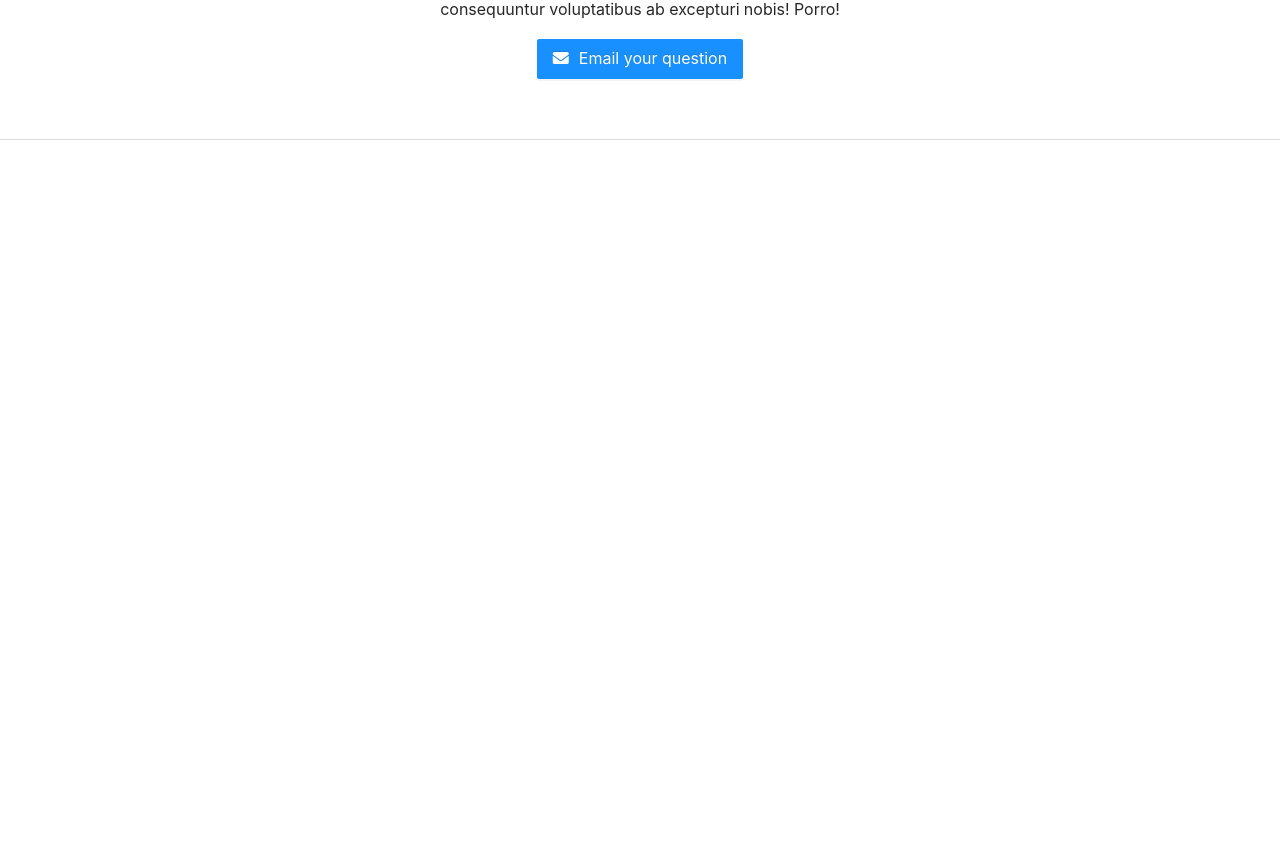
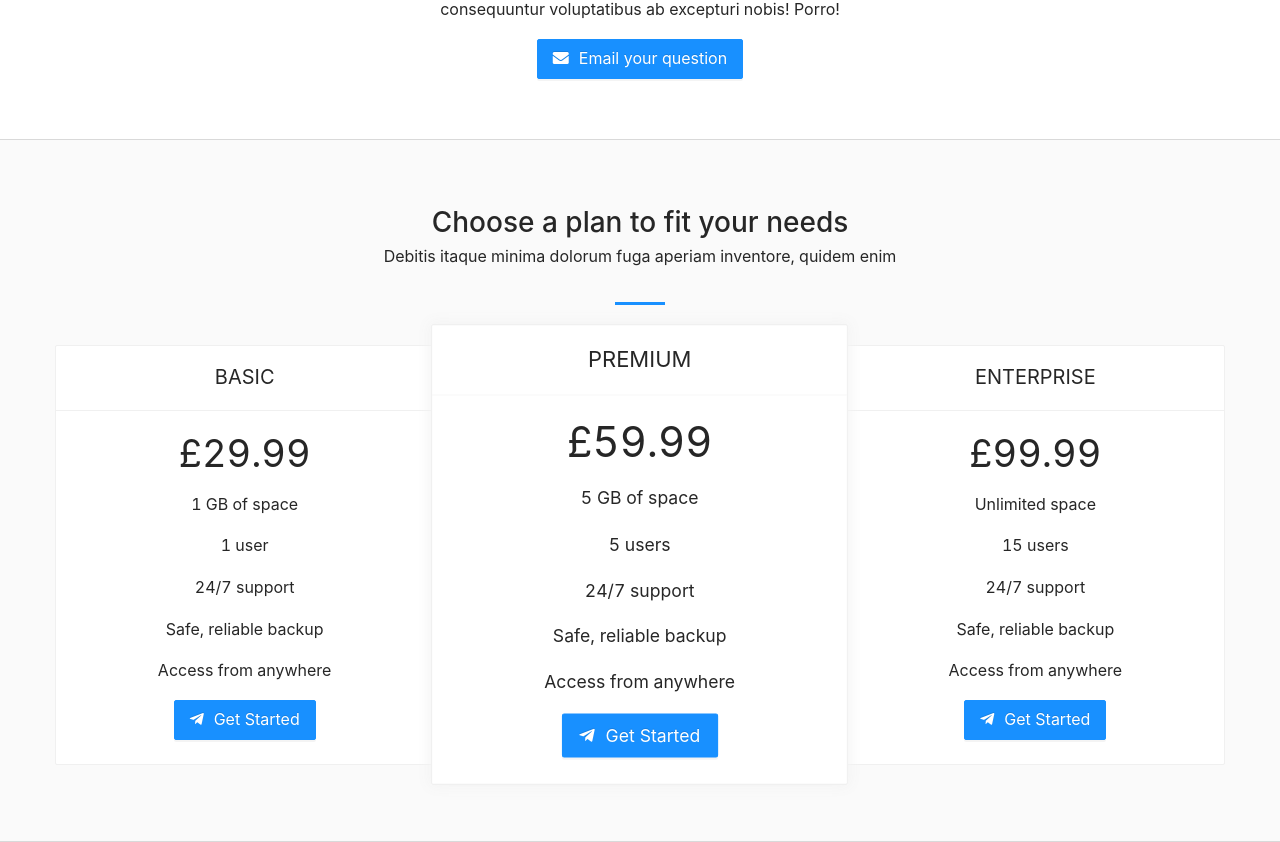
Before and after one commit to yazidam/web_site, a React (Create React App) app: page / in a window 1280 px wide. Shown: the part 3332-4174 px from the top of the page. Before the commit the page ends 3472 px from the top, so only its background shows below. Built offline with nearby package versions, Linux system fonts and the light colour scheme.

Commit message:
Plans using lists component

```diff
--- a/src/App.css
+++ b/src/App.css
@@ -348,7 +348,7 @@
 .pricingBlock .ant-list {
   text-align: center;
 }
-
+/* bech card eli f wset jet kbira ou 5arja */
 .pricingBlock .ant-row > div:nth-child(2) .ant-list-item {
   box-shadow: 0 0 12px 2px #f3f3f3;
   transform: scale(1.1);
--- /dev/null
+++ b/src/components/home/Princing.js
@@ -0,0 +1,87 @@
+import React from "react";
+import { List, Card, Button } from "antd";
+
+const data = [
+  {
+    title: "Basic",
+    content: [
+      {
+        price: "£29.99",
+        space: "1 GB of space",
+        user: "1 user",
+        support: "24/7 support",
+        backup: "Safe, reliable backup",
+        access: "Access from anywhere",
+      },
+    ],
+  },
+  {
+    title: "Premium",
+    content: [
+      {
+        price: "£59.99",
+        space: "5 GB of space",
+        user: "5 users",
+        support: "24/7 support",
+        backup: "Safe, reliable backup",
+        access: "Access from anywhere",
+      },
+    ],
+  },
+  {
+    title: "Enterprise",
+    content: [
+      {
+        price: "£99.99",
+        space: "Unlimited space",
+        user: "15 users",
+        support: "24/7 support",
+        backup: "Safe, reliable backup",
+        access: "Access from anywhere",
+      },
+    ],
+  },
+];
+const Princing = () => {
+  return (
+    <div id="pricing" className="block pricingBlock bgGray">
+      <div className="container-fluid">
+        <div className="titleHolder">
+          <h2>Choose a plan to fit your needs</h2>
+          <p>
+            Debitis itaque minima dolorum fuga aperiam inventore, quidem enim
+          </p>
+        </div>
+        <List
+          grid={{
+            gutter: 16,
+            xs: 1,
+            sm: 1,
+            md: 3,
+            lg: 3,
+            xl: 3,
+            xxl: 3,
+          }}
+          dataSource={data}
+          renderItem={(item) => (
+            <List.Item>
+              <Card title={item.title}>
+                <p className="large">{item.content[0].price}</p>
+                <p>{item.content[0].space}</p>
+                <p>{item.content[0].user}</p>
+                <p>{item.content[0].support}</p>
+                <p>{item.content[0].backup}</p>
+                <p>{item.content[0].access}</p>
+                <Button type="primary" size="large">
+                  <i className="fab fa-telegram-plane"></i> Get Started
+                </Button>
+              </Card>
+            </List.Item>
+          )}
+        />
+      </div>
+    </div>
+  );
+};
+
+export default Princing;
--- a/src/views/Home.js
+++ b/src/views/Home.js
@@ -5,6 +5,7 @@
 
 import Hero from "../components/home/Hero";
 import Works from "../components/home/Works";
+import Princing from "../components/home/Princing";
 
 const Home = () => {
   return (
@@ -14,6 +15,7 @@
       <Feature />
       <Works />
       <Faq />
+      <Princing />
     </div>
   );
 };
```
